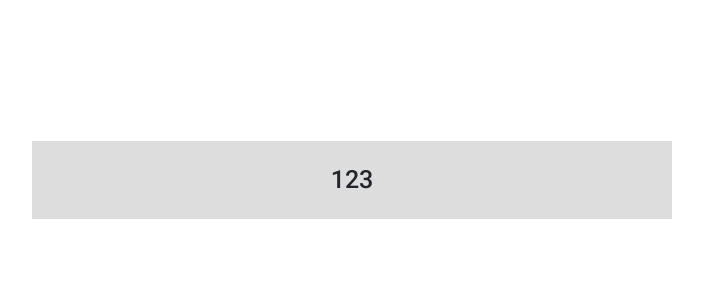
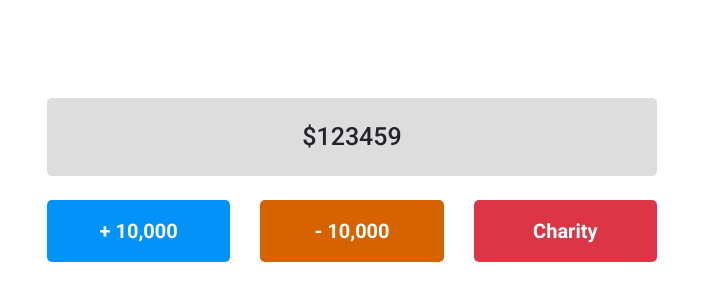
Before and after one commit to hossainrabbi/legend-of-zorro, a React (Create React App) app: page / in a window 1280 px wide. Shown: the part 220-520 px from the top of the page, without its empty margins (288-991 px from the left). Built offline with nearby package versions, Linux system fonts and the light colour scheme; the HTML template or start-up script is replaced by a standard one.

Commit message:
ui design complet

```diff
--- a/src/App.js
+++ b/src/App.js
@@ -1,9 +1,14 @@
 import React from 'react';
+import { Container } from 'react-bootstrap';
 import BankBalance from './components/BankBalance';
+import BankButtons from './components/BankButtons';
 
 const App = () => (
     <div className="App d-flex justify-content-center align-items-center mx-auto w-50">
-        <BankBalance />
+        <Container>
+            <BankBalance />
+            <BankButtons />
+        </Container>
     </div>
 );
 
--- a/src/components/BankBalance.js
+++ b/src/components/BankBalance.js
@@ -1,5 +1,5 @@
 import React from 'react';
 
-const BankBalance = () => <div className="bank-balance text-center w-100">123</div>;
+const BankBalance = () => <div className="bank-balance text-center w-100">$123459</div>;
 
 export default BankBalance;
--- /dev/null
+++ b/src/components/BankButtons.js
@@ -0,0 +1,20 @@
+import React from 'react';
+import { Button, Col, Row } from 'react-bootstrap';
+import btnItem from './button.data';
+
+const BankButtons = () => (
+    <Row className="mt-4">
+        {btnItem.map((item) => (
+            <Col md={4} key={item.id}>
+                <Button
+                    className="custom-btn w-100 py-3"
+                    style={{ backgroundColor: `${item.bgColor}` }}
+                >
+                    {item.name}
+                </Button>
+            </Col>
+        ))}
+    </Row>
+);
+
+export default BankButtons;
--- /dev/null
+++ b/src/components/button.data.js
@@ -0,0 +1,19 @@
+const btnItem = [
+    {
+        id: 1,
+        name: '+ 10,000',
+        bgColor: '#0392f7',
+    },
+    {
+        id: 2,
+        name: '- 10,000',
+        bgColor: '#d66300',
+    },
+    {
+        id: 3,
+        name: 'Charity',
+        bgColor: '#dc3545',
+    },
+];
+
+export default btnItem;
--- a/src/index.css
+++ b/src/index.css
@@ -3,6 +3,8 @@
 
 :root {
     --balance-color: #dddddd;
+    --btn-color: #ffffff;
+    --radius: 5px;
 }
 
 * {
@@ -14,6 +16,21 @@
 body {
     font-size: 16px;
     font-family: 'Roboto', sans-serif;
+}
+
+.custom-btn {
+    color: var(--btn-color);
+    font-weight: 600;
+    border: none;
+    font-size: 20px;
+    border-radius: var(--radius);
+    -webkit-border-radius: var(--radius);
+    -moz-border-radius: var(--radius);
+    -ms-border-radius: var(--radius);
+    -o-border-radius: var(--radius);
+}
+.custom-btn:focus {
+    box-shadow: none;
 }
 
 /* App Components */
@@ -28,4 +45,9 @@ body {
     padding: 20px;
     font-size: 25px;
     font-weight: 500;
+    border-radius: var(--radius);
+    -webkit-border-radius: var(--radius);
+    -moz-border-radius: var(--radius);
+    -ms-border-radius: var(--radius);
+    -o-border-radius: var(--radius);
 }
```
